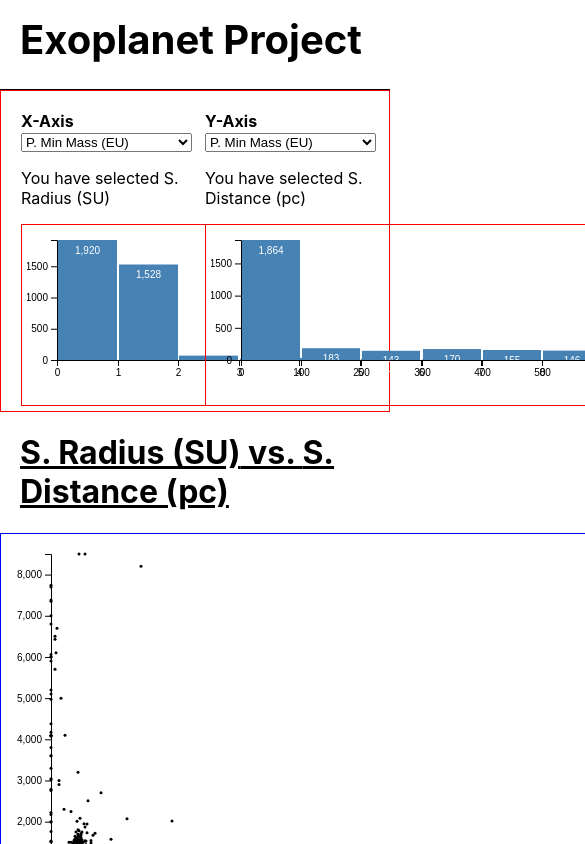
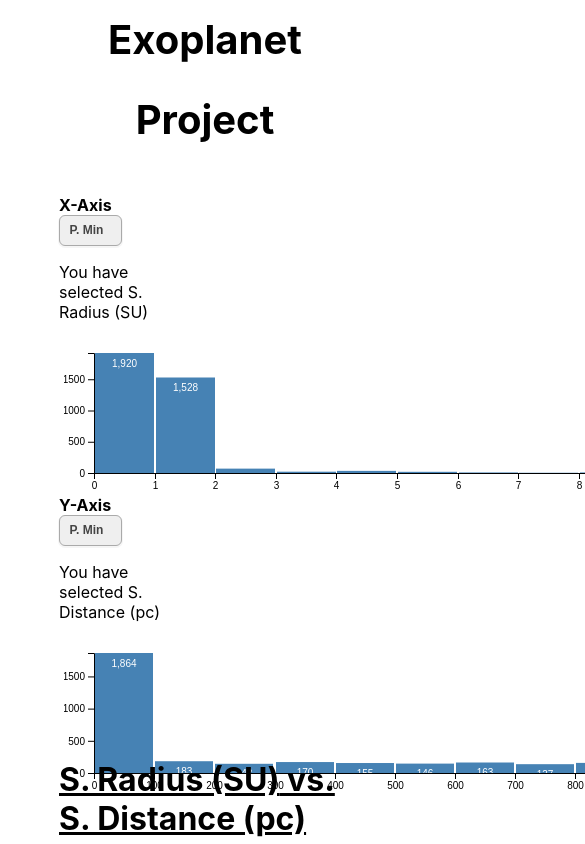
Before and after one commit to k-2tha-brimm/exoplanet-visualization, a React (Create React App) app: page / in a window 390 px wide. Shown: the top 844 px of the page, 585 px wide, since content can reach past the window. Built offline with nearby package versions, Linux system fonts and the light colour scheme.

Commit message:
style dropdown, add media query

```diff
--- a/src/App.css
+++ b/src/App.css
@@ -1,11 +1,61 @@
+body {
+  /* background-image: url("./images/space.jpg"); */
+  overflow: hidden;
+  height: 100vh;
+  color: black;
+}
+
+.select-css {
+	display: block;
+	font-size: 12px;
+	font-family: sans-serif;
+	font-weight: 700;
+	color: #444;
+	line-height: 1.3;
+	padding: .6em 1.4em .5em .8em;
+	width: 50%;
+	max-width: 100%;
+	box-sizing: border-box;
+	margin: 0;
+	border: 1px solid #aaa;
+	box-shadow: 0 1px 0 1px rgba(0,0,0,.04);
+	border-radius: .5em;
+	-moz-appearance: none;
+	-webkit-appearance: none;
+	appearance: none;
+	background-repeat: no-repeat, repeat;
+	background-position: right .7em top 50%, 0 0;
+	background-size: .65em auto, 100%;
+}
+.select-css::-ms-expand {
+	display: none;
+}
+.select-css:hover {
+	border-color: #888;
+}
+.select-css:focus {
+	border-color: #aaa;
+	box-shadow: 0 0 1px 3px rgba(59, 153, 252, .7);
+	box-shadow: 0 0 0 3px -moz-mac-focusring;
+	color: #222;
+	outline: none;
+}
+.select-css option {
+	font-weight:normal;
+}
+
 .App {
   text-align: center;
+  align-items: center;
+  width: 80%;
+  align-content: center;
+  margin: 0 auto;
 }
 
 .top-bar {
-  text-align: left;
+  text-align: center;
   height: 90px;
-  border-bottom: 1px solid black;
+  /* border-bottom: 1px solid black; */
   line-height: 2;
   margin: 0 auto;
   font-size: 40px;
@@ -15,11 +65,31 @@
 }
 
 .histogram-container {
+  margin: 0 auto;
   display: flex;
   justify-content: space-around;
-  border: 1px solid red;
+  /* border: 1px solid red; */
   padding: 10px;
   height: 300px;
+}
+
+@media only screen and (max-width: 1200px) {
+  .histogram-container {
+    height: 600px;
+    flex-direction: column;
+  }
+
+  .scatterplot-container {
+    margin-top: 10px;
+  }
+
+  .scatter-title {
+    margin-top: 50px;
+  }
+
+  .scatter svg {
+    width: 600px
+  }
 }
 
 .selector-container {
@@ -45,14 +115,14 @@
 }
 
 .x-axis-histogram {
-  border: 1px solid red;
+  /* border: 1px solid red; */
   height: 170px;
   width: 600px;
   padding: 5px;
 }
 
 .y-axis-histogram {
-  border: 1px solid red;
+  /* border: 1px solid red; */
   height: 170px;
   width: 600px;
   padding: 5px;
@@ -69,7 +139,7 @@
   align-content: center;
   height: 400px;
   width: 100%;
-  border: 1px solid blue;
+  /* border: 1px solid blue; */
 }
 
 .scatter-title {
--- a/src/App.js
+++ b/src/App.js
@@ -1,5 +1,6 @@
 import React from 'react';
 import './App.css';
+import Space from './images/space.jpg';
 import * as d3 from 'd3';
 import data from './exoplanets.csv';
 
@@ -187,7 +188,7 @@ populateScatter() {
   let container = d3.select(".scatter")
                     .append("svg")
                       .attr("width", 1200)
-                      .attr("height", 650)
+                      .attr("height", 450)
                     .append("g")
                       .attr("transform", "translate(" + 20 + "," + 30 + ")");
 
@@ -251,7 +252,7 @@ populateScatter() {
           <div className="selector-container">
             <label>X-Axis</label>
             <br />
-            <select onChange={(e) => this.handleChange(e, "x")}>
+            <select onChange={(e) => this.handleChange(e, "x")} className="select-css">
               {renderedValues}
             </select>
             <p>You have selected {this.state.xVal || `nothing, yet!`}</p>
@@ -260,7 +261,7 @@ populateScatter() {
           <div className="selector-container">
             <label>Y-Axis</label>
             <br />
-            <select onChange={(e) => this.handleChange(e, "y")}>
+            <select onChange={(e) => this.handleChange(e, "y")} className="select-css">
               {renderedValues}
             </select>
             <p>You have selected {this.state.yVal || `nothing, yet!`}</p>
```
Also changed, not shown: src/Data.js (deleted, +0 -17 lines), src/Xhistogram.js (deleted, +0 -144 lines), src/images/space.jpg (added), src/logo.svg (deleted).
